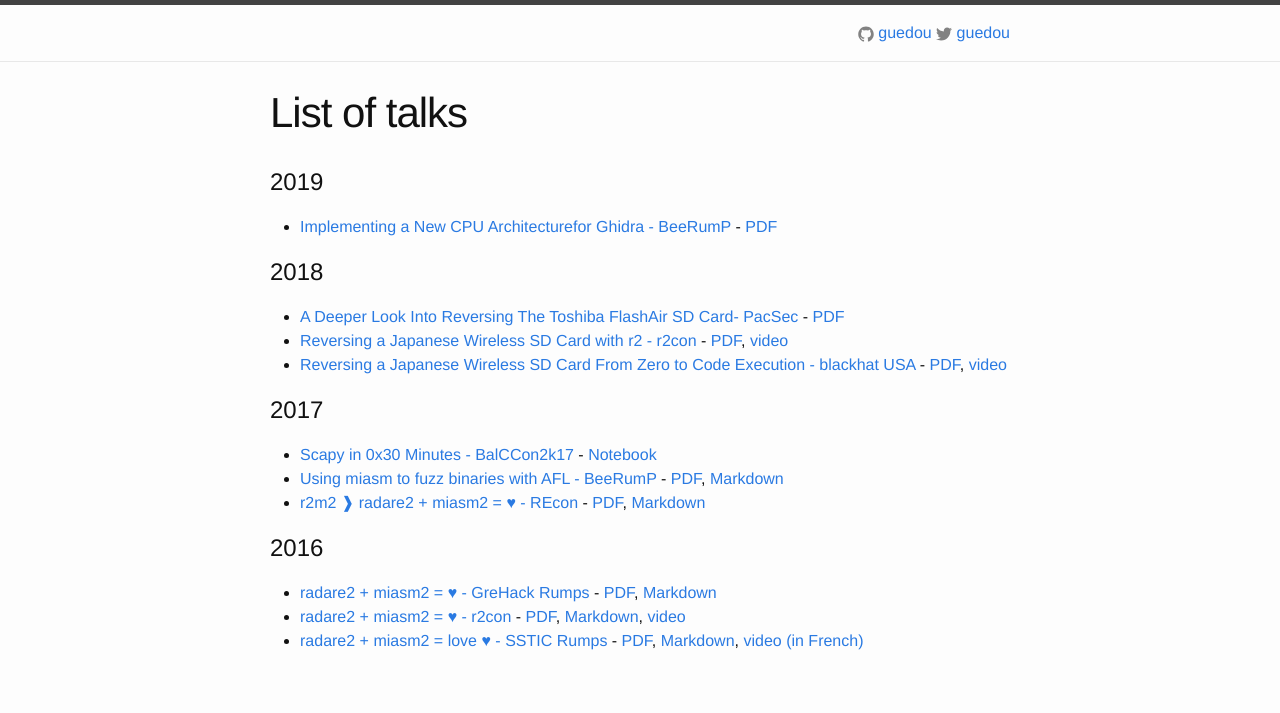
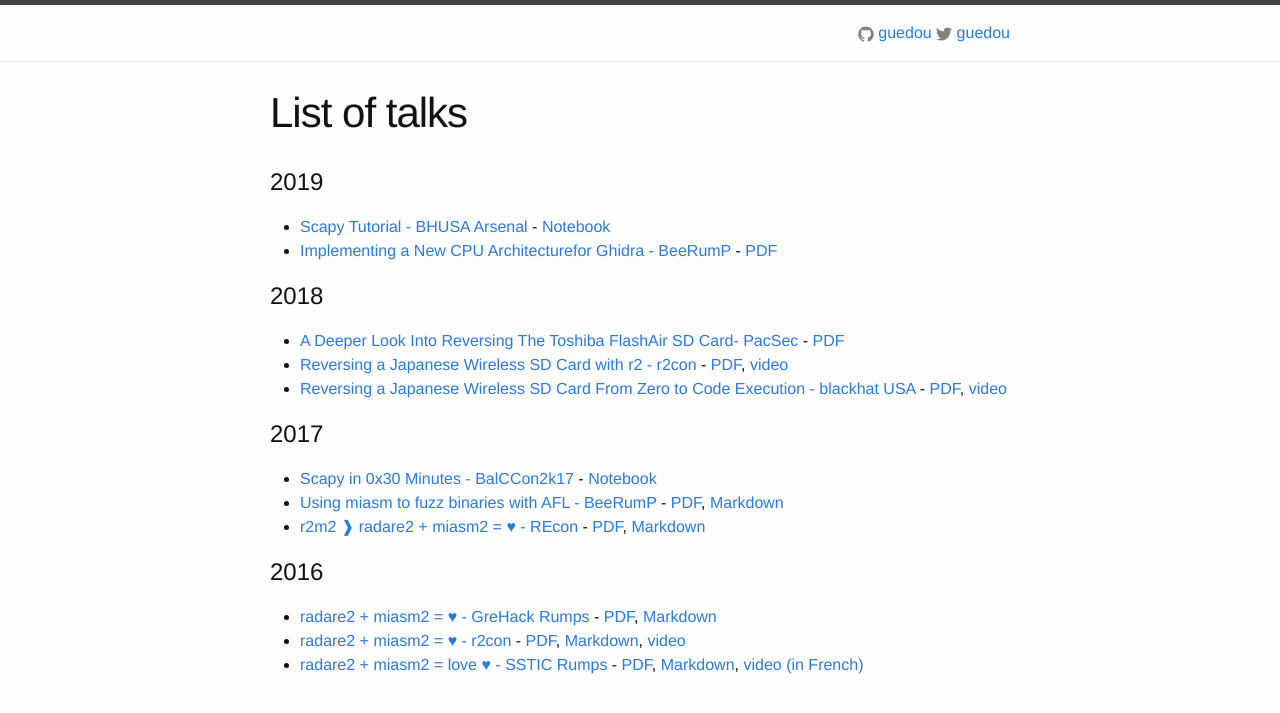
Before and after one commit to guedou/guedou.github.io, a Jekyll site: the page built from index.markdown, in a window 1280 px wide. Shown: the top 713 px of the page. Built offline with Jekyll 4.4.1, drawn with Linux system fonts in a browser that asks for light colours.

Commit message:
BHUSA Arsenal

```diff
--- a/index.markdown
+++ b/index.markdown
@@ -5,6 +5,7 @@
 
 # 2019
 
+- [Scapy Tutorial - BHUSA Arsenal](talks/2019_BHUSA/Scapy.slides.html) - [Notebook](https://github.com/guedou/guedou.github.io/blob/master/talks/2019_BHUSA/Scapy.ipynb)
 - [Implementing a New CPU Architecturefor Ghidra - BeeRumP](https://docs.google.com/presentation/d/1b955DV2ii-Dgv6YR4kUrJtjGugEqXD3FffTHRfvVSYo/edit) - [PDF](talks/2019_BeeRump/slides.pdf)
 
 # 2018
@@ -20,6 +21,7 @@
 - [r2m2 ❱ radare2 + miasm2 = ♥ - REcon](r2m2_talks/2017_recon) - [PDF](r2m2_talks/2017_recon/slides.pdf), [Markdown](https://github.com/guedou/guedou.github.io/blob/master/r2m2_talks/2017_recon/slides.md)
 
 # 2016
+
 - [radare2 + miasm2 = ♥ - GreHack Rumps](r2m2_talks/2016_grehack) - [PDF](r2m2_talks/2016_grehack/slides.pdf), [Markdown](https://github.com/guedou/guedou.github.io/blob/master/r2m2_talks/2016_grehack/slides.md)
 - [radare2 + miasm2 = ♥ - r2con](r2m2_talks/2016_r2con) - [PDF](r2m2_talks/2016_r2con/slides.pdf), [Markdown](https://github.com/guedou/guedou.github.io/blob/master/r2m2_talks/2016_r2con/slides.md), [video](https://youtu.be/YLEfGj5xyDw)
 - [radare2 + miasm2 = love ♥ - SSTIC Rumps](r2m2_talks/2016_sstic) - [PDF](r2m2_talks/2016_sstic/slides.pdf), [Markdown](https://github.com/guedou/guedou.github.io/blob/master/r2m2_talks/2016_sstic/slides.md), [video (in French)](http://static.sstic.org/rumps2016/SSTIC_2016-06-02_P12_RUMPS_08.mp4)
```
